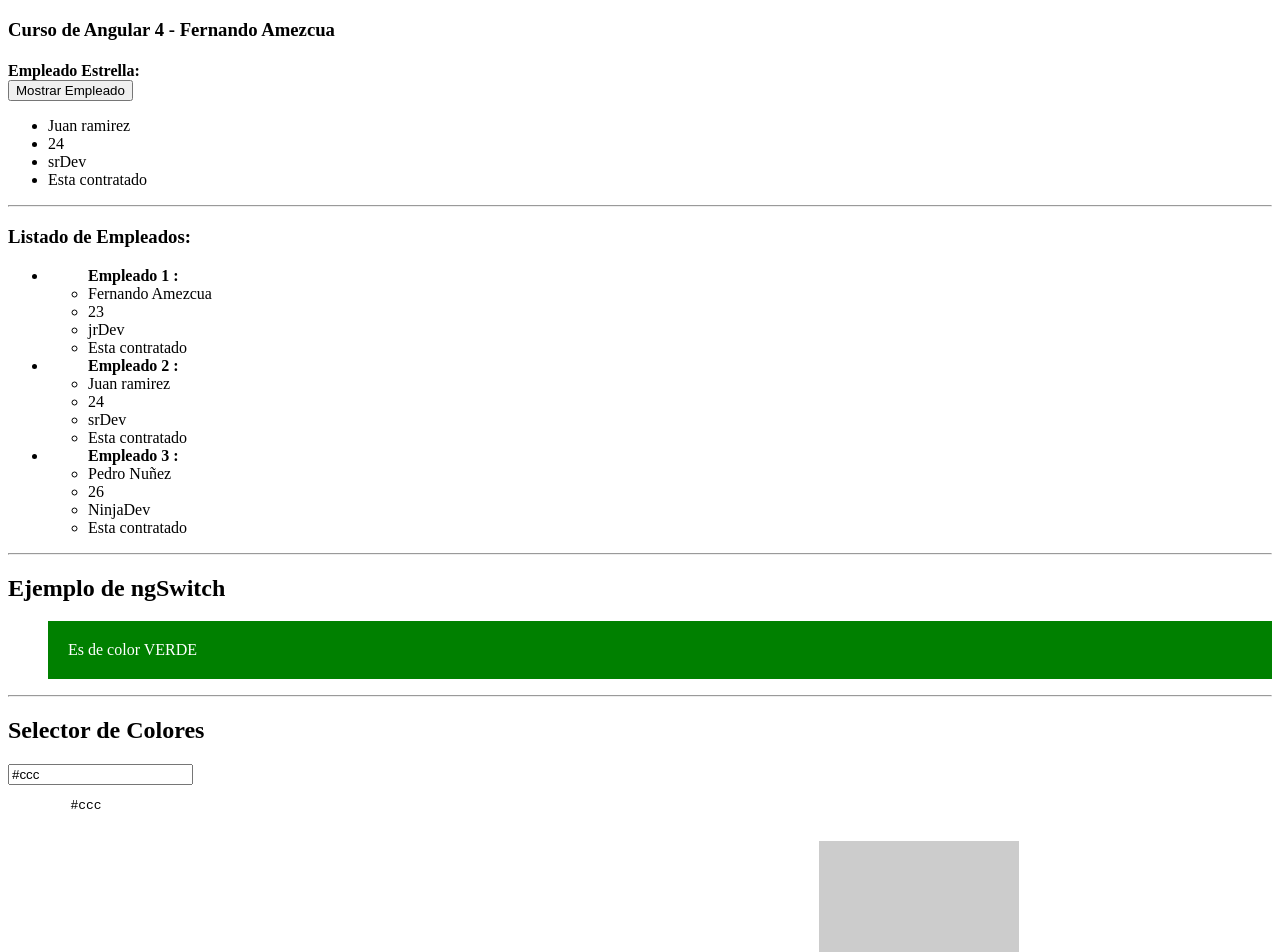
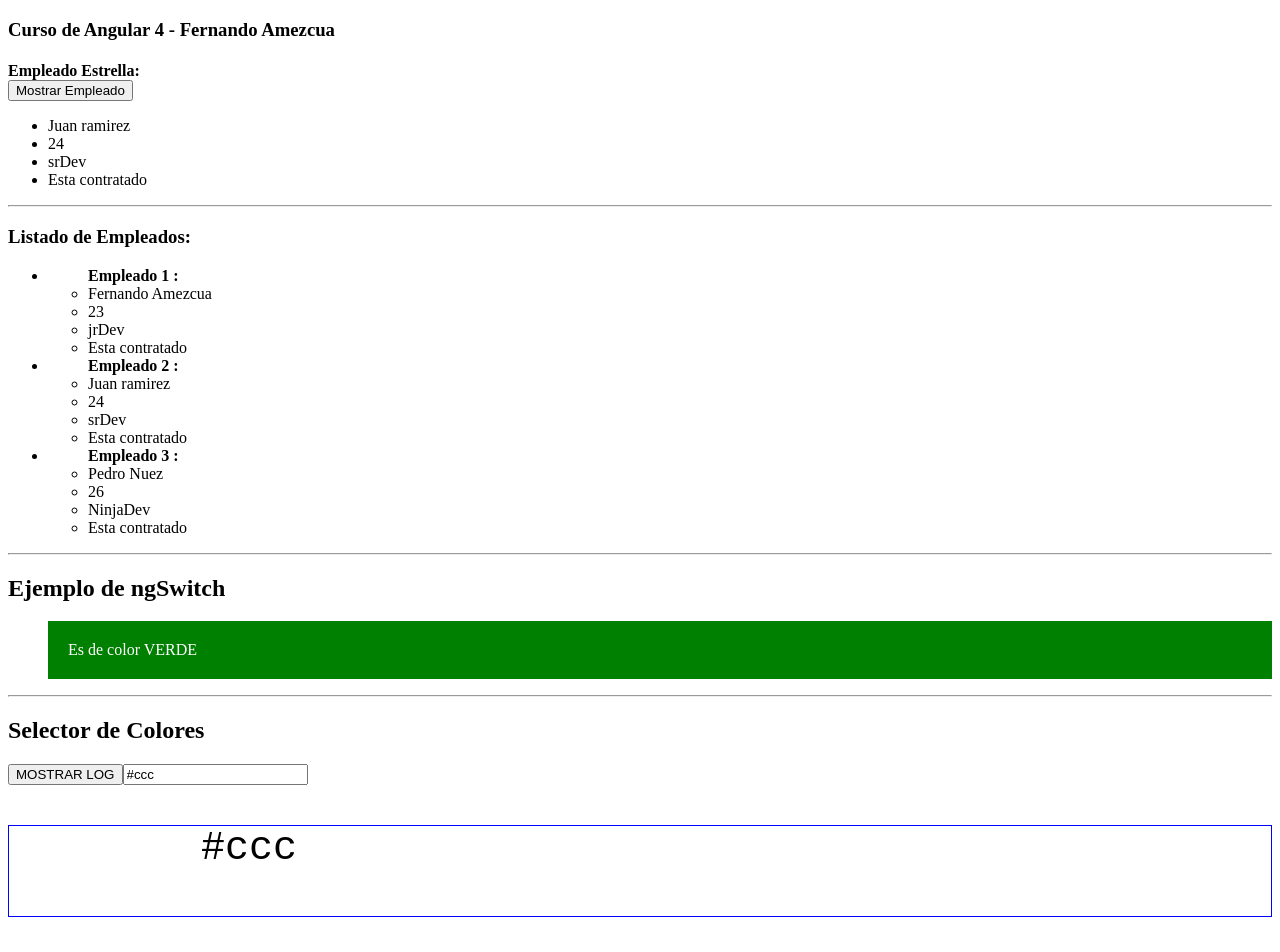
Before and after one commit to fernandoamz/angularCli, an Angular app: page / in a window 1280 px wide. Shown: the top 952 px of the page. Built offline with nearby package versions, Linux system fonts and the light colour scheme.

Commit message:
two data binding, directivas y clases

```diff
--- a/src/app/empleados/empleados.component.html
+++ b/src/app/empleados/empleados.component.html
@@ -66,8 +66,27 @@
 
     <hr/>
     <h2> Selector de Colores </h2>
+    <button (click)="logColorSeleccionado()">MOSTRAR LOG</button>
     <input type="text" [(ngModel)]="colorSeleccionado"/>
-    <pre>
+    <!-- otra manera de mandar llamar a una clase:
+        [ class.fondoAzul] = "colorSeleccionado == 'blue'" -->
+
+    <!-- Si queremos utilizar la clase de manera normal podemos utilizarlo de
+    la siguiente manera:
+
+    [ngClass]="['fondoAzul','letraGrande']"
+
+    **NOTA:
+    Cuando decimos binding significa que unimos un atributo a un elemento html
+     -->
+    <pre
+        [style.border] = " colorSeleccionado == 'red' ? '5px solid black' : '1px solid blue'"
+        [ngClass] = "{
+            fondoAzul : colorSeleccionado == 'blue',
+            fondoVerde : colorSeleccionado == 'green',
+            letraGrande : 1 == 1
+        }"
+    >
         {{colorSeleccionado}}
     </pre>
 
--- a/src/app/empleados/empleados.component.ts
+++ b/src/app/empleados/empleados.component.ts
@@ -20,7 +20,7 @@ export class InformacionEmpleado{
     this.trabajadores = [
          new Empleado('Fernando Amezcua', 23,'jrDev',true),
          new Empleado('Juan ramirez', 24,'srDev',true),
-         new Empleado('Pedro Nuñez', 26,'NinjaDev',true)
+         new Empleado('Pedro Nuez', 26,'NinjaDev',true)
     ];
 
     this.trabajadorExterno = true;
@@ -30,11 +30,15 @@ export class InformacionEmpleado{
     }
 
    ngOnInit(){
-    console.log(this.empleado);
-    console.log(this.trabajadores);
+    //console.log(this.empleado);
+    //console.log(this.trabajadores);
    }
 
    cambiarExterno(valor){
     this.trabajadorExterno = valor;
    }
+
+   logColorSeleccionado(){
+       console.log(this.colorSeleccionado);
+   }
 }
--- /dev/null
+++ b/src/assets/styles.css
@@ -0,0 +1,11 @@
+.fondoAzul{
+    background: lightblue !important;
+}
+
+.fondoVerde{
+    background: green !important;
+}
+
+.letraGrande{
+    font-size: 40px;
+}
--- a/src/index.html
+++ b/src/index.html
@@ -7,6 +7,7 @@
 
   <meta name="viewport" content="width=device-width, initial-scale=1">
   <link rel="icon" type="image/x-icon" href="favicon.ico">
+  <link rel="stylesheet" type="text/css" href="./assets/styles.css">
 </head>
 <body>
   <h3> Curso de Angular 4 - Fernando Amezcua </h3>
```
